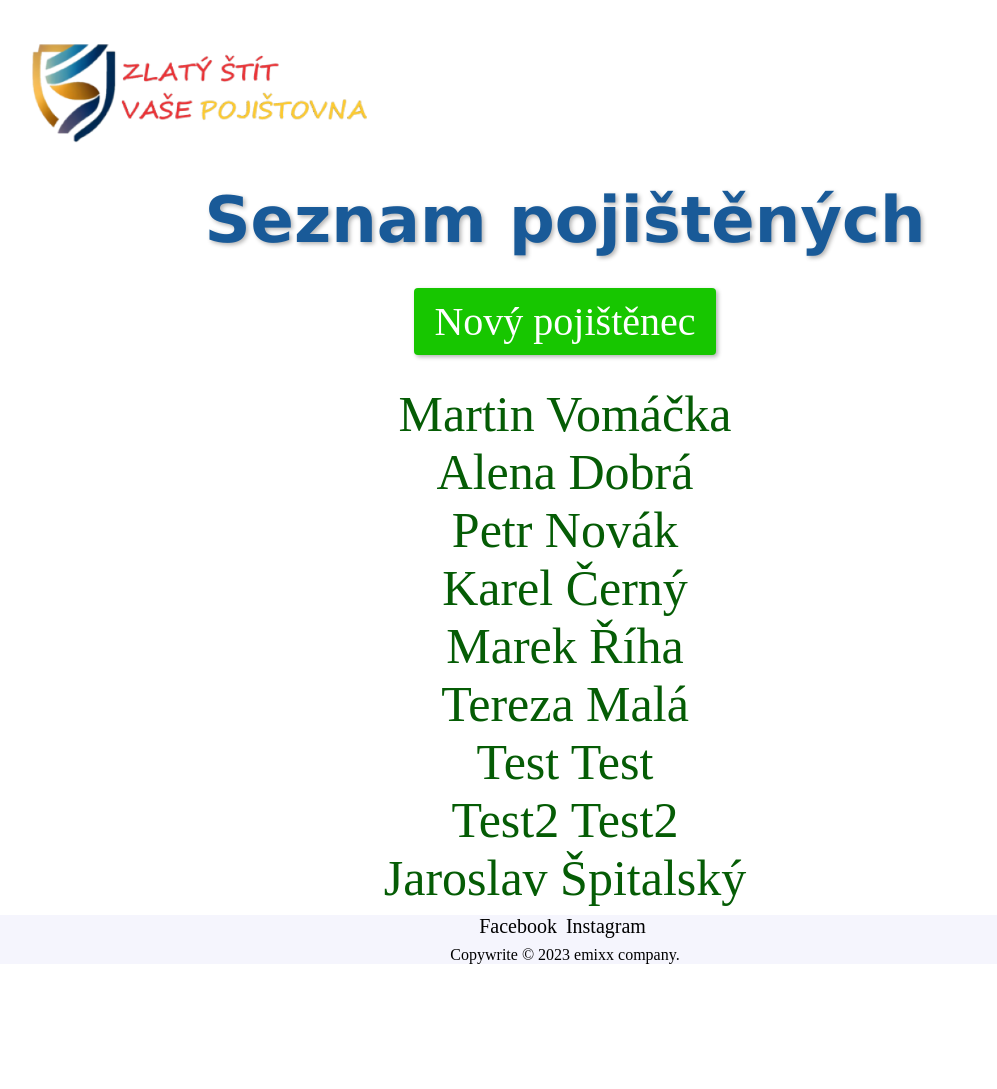
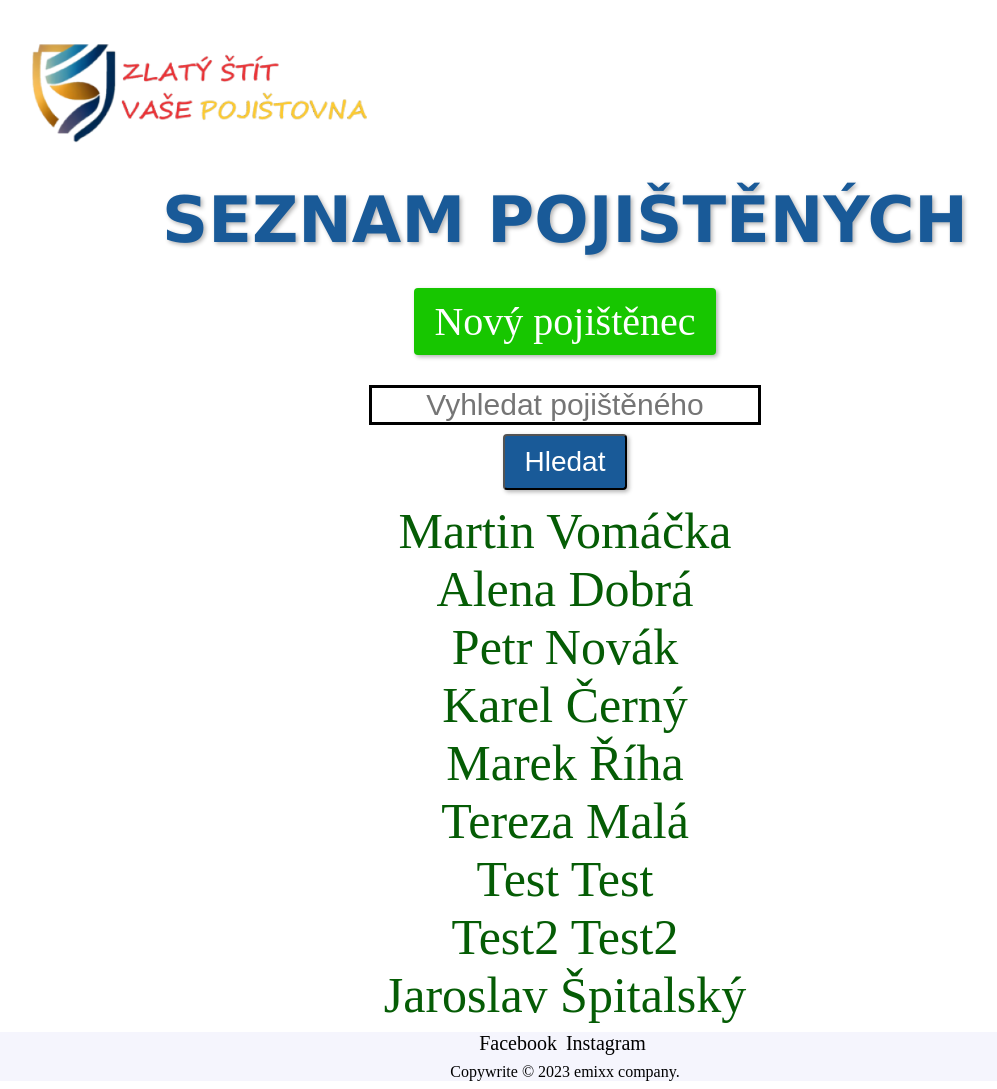
Before and after one commit to EmixxM/Pojisteni, a Django app: page /pojisteni/ in a window 1280 px wide. Shown: the whole page, without its empty margins (75-1072 px from the left). Before the commit the page ends 964 px from the top, so only its background shows below. Run offline with Django 4.2, Linux system fonts and the light colour scheme; data comes from the database, SQL or seed files in the repository; both versions use the stored data as it was after the commit.

Commit message:
Přidáno vyhledávací pole

```diff
--- a/mypojisteni/pojisteni/static/pojisteni/style.css
+++ b/mypojisteni/pojisteni/static/pojisteni/style.css
@@ -154,6 +154,18 @@ h2 {
 
 }
 
+.btn_hledat {
+    font-size: 0.7em;
+    margin-top: 0.3em;
+    margin-bottom: 0em;
+    background-color: #195a98;
+
+}
+
+.btn_hledat:hover {
+    background-color: #3c7bb6;
+}
+
 /* ############## FORM ############## */
 
 form {
@@ -173,6 +185,18 @@ form textarea {
 
 .form-odstr {
     background-color: #ffffff;
+}
+
+.form_vyhledat {
+    background-color: white;
+    margin-top: 0em;
+    margin-bottom: 0.3em;
+
+}
+
+.vyhledavaci_pole {
+    text-align: center;
+    border: 3px solid ;
 }
 
 .informace {
--- a/mypojisteni/pojisteni/templates/seznam_pojistenych.html
+++ b/mypojisteni/pojisteni/templates/seznam_pojistenych.html
@@ -6,11 +6,17 @@
 <section class="oba">
   <div class="row">
     <img id="logo" src="{% static 'pojisteni/images/logo6.png' %}" alt="Logo">
-    <h1>Seznam pojištěných</h1>
+    <h1>SEZNAM POJIŠTĚNÝCH</h1>
 
     <div class="centered-button">
         <a href="{% url 'novy_pojisteny' %}" class="btn btn-primary btn-novy">Nový pojištěnec</a>
     </div>
+    <form class="form_vyhledat" method="GET" action="{% url 'seznam_pojistenych' %}">
+        <input class="vyhledavaci_pole" type="text" name="q" placeholder="Vyhledat pojištěného">
+      <p>
+        <button class="btn btn_hledat" type="submit">Hledat</button>
+      </p>
+    </form>
     <ul class="seznam">
     {% for pojisteny in pojisteni %}
         <li><a href="{% url 'detail_pojisteneho' pojisteny.pk %}">{{ pojisteny.jmeno }} {{ pojisteny.prijmeni }}</a></li>
--- a/mypojisteni/pojisteni/views.py
+++ b/mypojisteni/pojisteni/views.py
@@ -1,5 +1,5 @@
 from django.shortcuts import redirect, render, get_object_or_404
-
+from django.db.models import Q
 # Create your views here.
 from django.http import HttpResponse
 from django.urls import reverse
@@ -12,9 +12,24 @@ from pojisteni.forms import PojisteniForm
 
 from .models import Pojisteny
 
+
+# def seznam_pojistenych(request):
+#     pojisteni = Pojisteny.objects.all()
+#     return render(request, 'seznam_pojistenych.html', {'pojisteni': pojisteni})
+
+
 def seznam_pojistenych(request):
+    query = request.GET.get('q')
     pojisteni = Pojisteny.objects.all()
+
+    if query:
+        query_parts = query.split(" ")
+        for part in query_parts:
+            pojisteni = pojisteni.filter(Q(jmeno__icontains=part) | Q(prijmeni__icontains=part) |
+                                         Q(jmeno__iregex=fr".*\b{part}\b.*") | Q(prijmeni__iregex=fr".*\b{part}\b.*"))
+
     return render(request, 'seznam_pojistenych.html', {'pojisteni': pojisteni})
+
 
 def detail_pojisteneho(request, pk):
     pojisteny = get_object_or_404(Pojisteny, pk=pk)
```
Also changed, not shown: mypojisteni/db.sqlite3.
